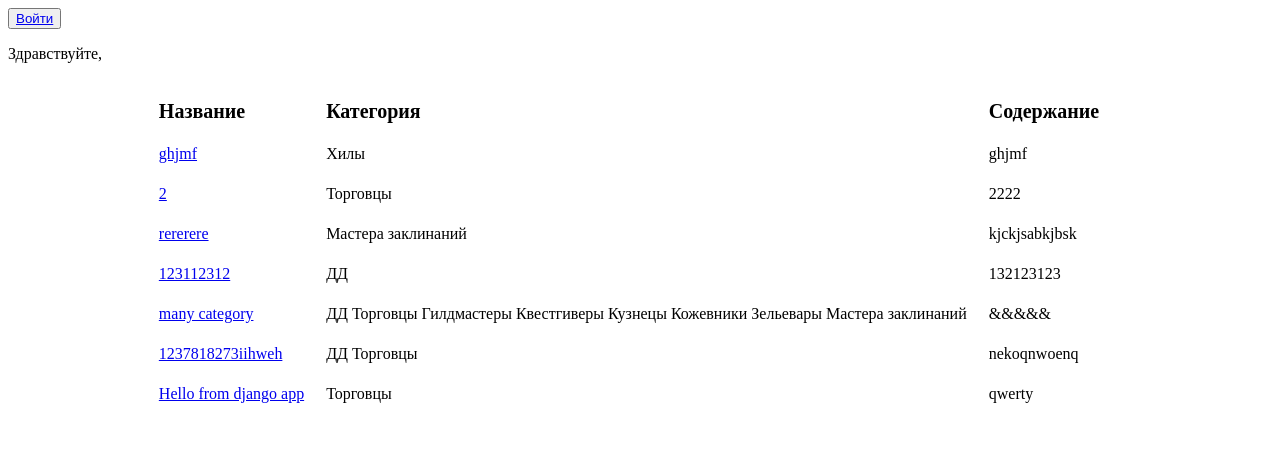
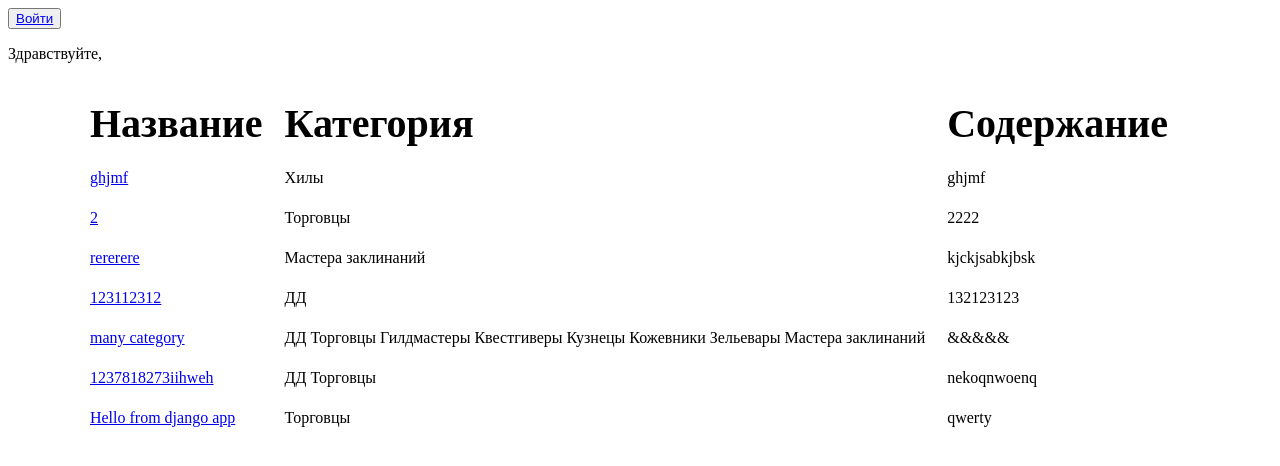
Before and after one commit to Tpe3B/NewBoard, a Django app: page /posts/ in a window 1280 px wide. Shown: the top 466 px of the page. Run offline with Django 4.2, Linux system fonts and the light colour scheme; data comes from the database, SQL or seed files in the repository.

Commit message:
Update post.html

```diff
--- a/NewBoard/templates/post.html
+++ b/NewBoard/templates/post.html
@@ -21,9 +21,9 @@
     {% if posts %}
     <table align="center" cellspacing=20>
            <tr>
-               <td style="font-size:20px"><b>Название</b></td>
-               <td style="font-size:20px"><b>Категория</b></td>
-               <td style="font-size:20px"><b>Содержание</b></td>
+               <td style="font-size:40px"><b>Название</b></td>
+               <td style="font-size:40px"><b>Категория</b></td>
+               <td style="font-size:40px"><b>Содержание</b></td>
            </tr>
 
            {% for post in posts %}
```
